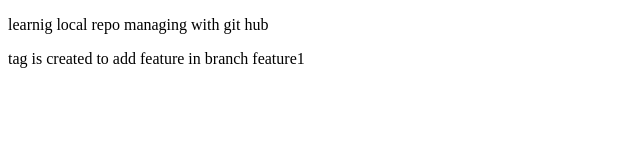
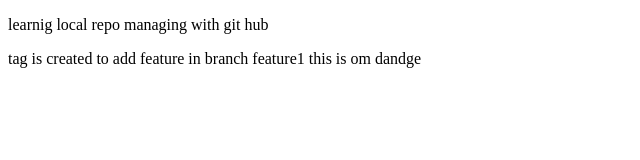
Before and after one commit to omdandge18/local-repo, a plain HTML site: page index.html in a window 1280 px wide. Shown: the whole page, without its empty margins (0-640 px from the left). Drawn offline with Linux system fonts and the light colour scheme.

Commit message:
add name

```diff
--- a/index.html
+++ b/index.html
@@ -8,6 +8,6 @@
 </head>
 <body>
     <p>learnig local repo managing with git hub</p>
-    <p>tag is created to add feature in branch feature1</p>
+    <p>tag is created to add feature in branch feature1 this is om dandge</p>
 </body>
 </html>
```
